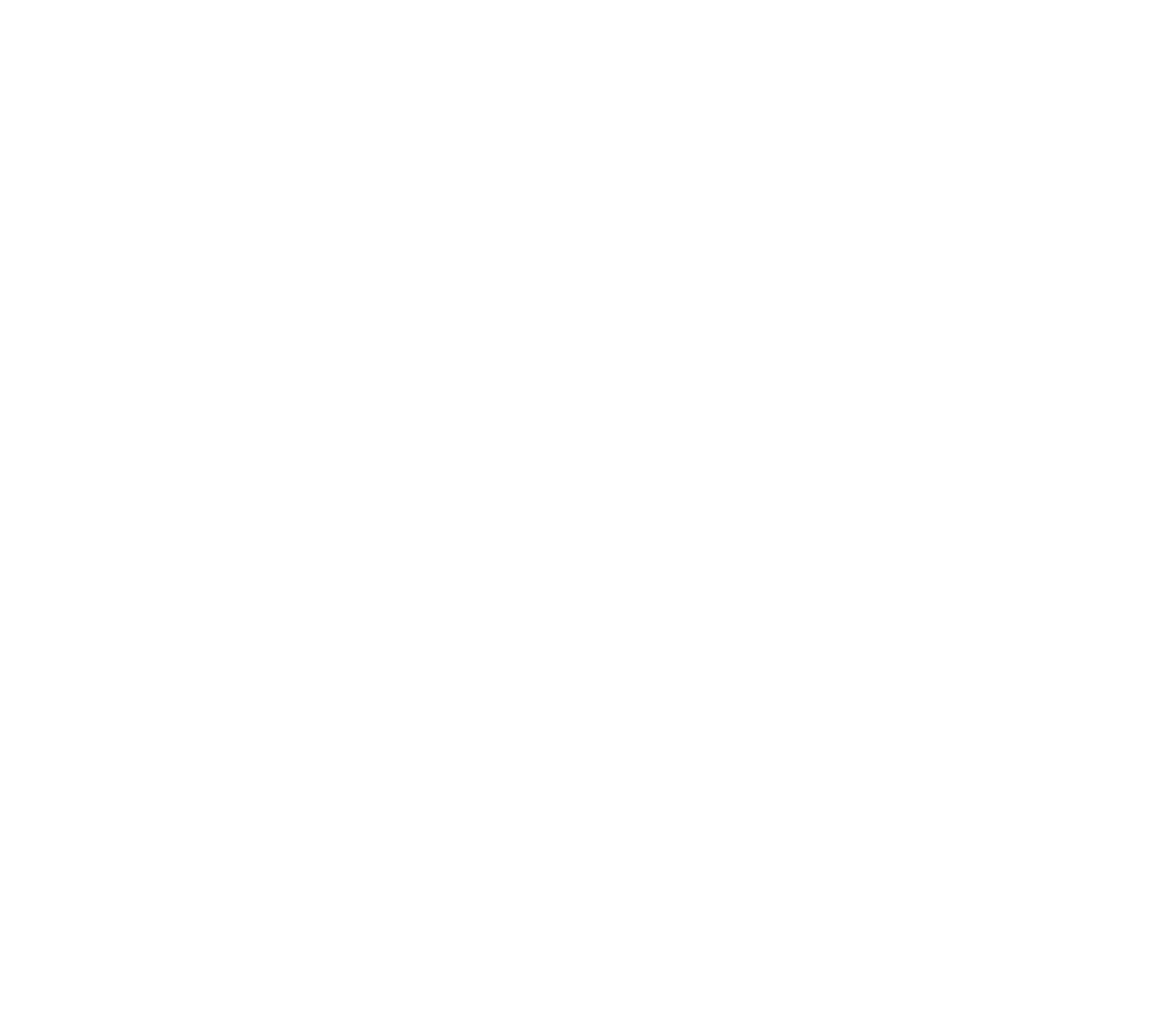
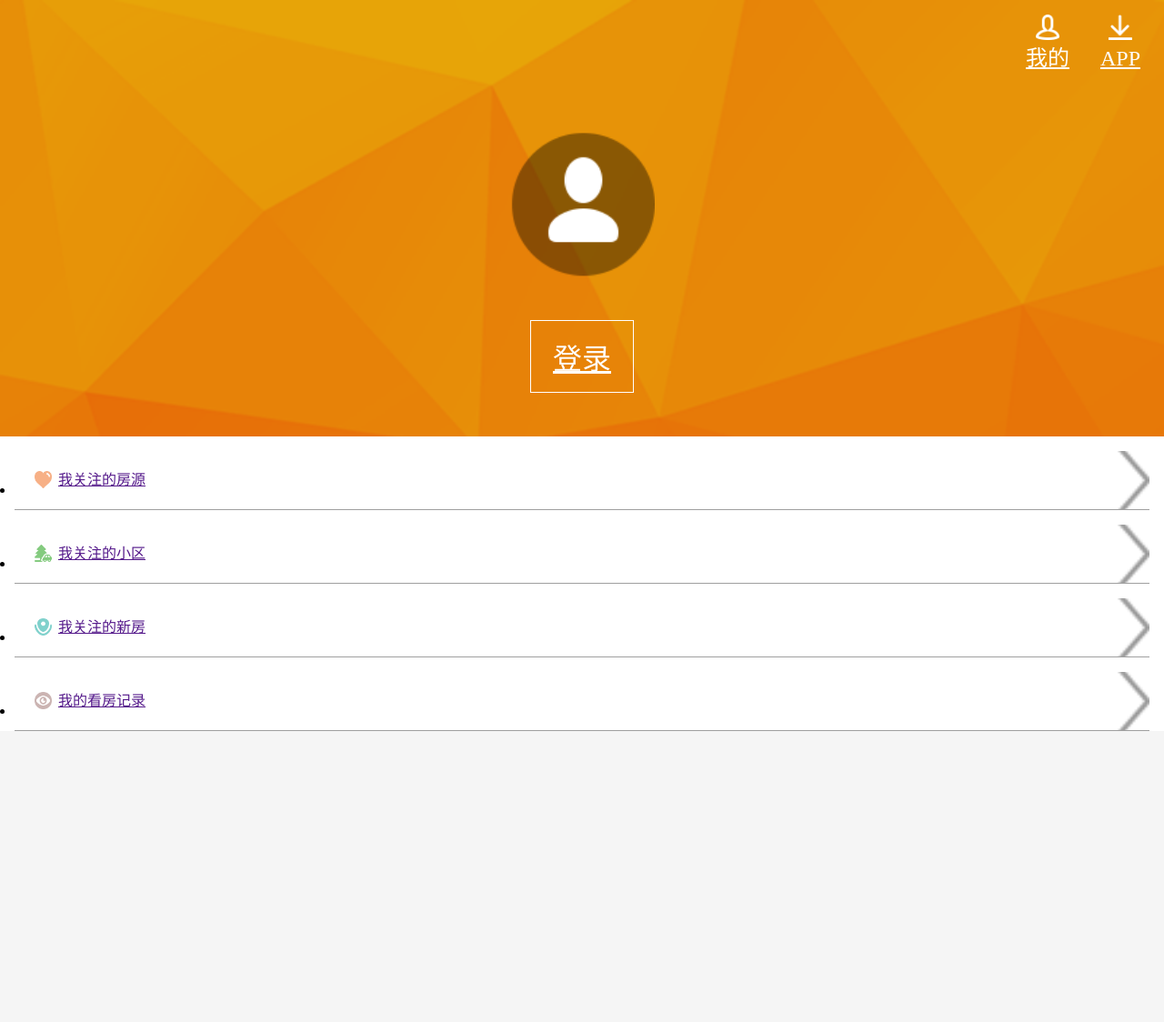
Before and after one commit to shenshuchang/project, a plain HTML site: page my.html in a window 1280 px wide. Shown: the whole page at 91% size. Before the commit the page ends 800 px from the top, so only its background shows below. Drawn offline with Linux system fonts and the light colour scheme.

Commit message:
'dev1.2.1.1'

```diff
--- /dev/null
+++ b/less/my.less
@@ -0,0 +1,119 @@
+* {
+    margin: 0;
+    padding: 0;
+}
+
+
+
+header {
+    width: 100%;
+    display: flex;
+    flex-direction: column;
+    height: 30rem;
+    background: url(../image/my/bg1.png) no-repeat;
+    background-size: cover;
+
+    .tx {
+        margin-top: 4rem;
+        width: 10rem;
+        height: 10rem;
+        align-self: center;
+        background: url(../image/my/urse2.png) no-repeat center center;
+        background-size: cover;
+    }
+
+    .header_a3 {
+        width: 5rem;
+        color: #fff;
+        margin-top: 3rem;
+        border: .05rem solid #fff;
+        padding: 1rem;
+        text-align: center;
+        font-size: 2rem;
+        align-self: center;
+
+    }
+
+    .header {
+        display: flex;
+        justify-content: right;
+
+        a {
+            margin-right: 1rem;
+            font-size: 1.5rem;
+            text-align: center;
+            color: #fff;
+            width: 4rem;
+            height: 4rem;
+            line-height: 6rem;
+            background-color: #fff;
+            margin-top: 1rem;
+        }
+
+        .header_a1 {
+            background: url(../image/my/urse.png) no-repeat top center;
+            background-size: 40%;
+        }
+
+        .header_a2 {
+            background: url(../image/my/down.png) no-repeat top center;
+            background-size: 40%;
+
+        }
+
+
+    }
+}
+
+article {
+    width: 100%;
+
+
+    .article {
+
+        .article_li {
+            margin: 1rem 1rem 0 1rem;
+            padding: 1rem;
+            border-bottom: .1rem solid rgb(159, 159, 159);
+            background: url(../image/my/right.png) no-repeat center right;
+            background-size: 3%;
+
+            a {
+                display: flex;
+                line-height: 2rem;
+
+                .article_li_span1 {
+                    width: 2rem;
+                    height: 2rem;
+                    background: url(../image/my/icon1.png) no-repeat center center;
+                    background-size: 60%;
+                }
+
+                .article_li_span2 {
+
+                    background: url(../image/my/icon2.png) no-repeat center center;
+                    background-size: 60%;
+                }
+
+                .article_li_span3 {
+
+                    background: url(../image/my/icon3.png) no-repeat center center;
+                    background-size: 60%;
+                }
+
+                .article_li_span4 {
+
+                    background: url(../image/my/icon4.png) no-repeat center center;
+                    background-size: 60%;
+                }
+            }
+
+        }
+    }
+}
+
+footer {
+    width: 100%;
+    height: 20rem;
+    background-color: rgb(245, 245, 245);
+}
--- a/my.html
+++ b/my.html
@@ -0,0 +1,60 @@
+<!DOCTYPE html>
+<html lang="en">
+
+<head>
+    <meta charset="UTF-8">
+    <meta http-equiv="X-UA-Compatible" content="IE=edge">
+    <meta name="viewport" content="width=device-width, initial-scale=1.0">
+    <title>我的</title>
+    <link rel="stylesheet" href="css/reset.css">
+    <link rel="stylesheet" href="less/my.css">
+</head>
+
+<body>
+    <header>
+        <div class="header">
+            <a href="" class="header_a1">
+                我的
+            </a>
+            <a href="" class="header_a2">APP</a>
+        </div>
+        <div class="tx">
+
+        </div>
+        <a href="" class="header_a3">登录</a>
+    </header>
+    <article>
+        <ul class="article">
+            <Li class="article_li">
+                <a href="">
+                    <span class="article_li_span1"></span>
+                    我关注的房源
+                </a>
+            </Li>
+            <Li class="article_li">
+                <a href="">
+                    <span class="article_li_span1 article_li_span2"></span>
+                    我关注的小区
+                </a>
+            </Li>
+            <Li class="article_li">
+                <a href="">
+                    <span class="article_li_span1 article_li_span3"></span>
+                    我关注的新房
+                </a>
+            </Li>
+            <Li class="article_li">
+                <a href="">
+                    <span class="article_li_span1 article_li_span4"></span>
+                    我的看房记录
+                </a>
+            </Li>
+        </ul>
+    </article>
+    <footer>
+
+    </footer>
+</body>
+
+</html>
+<script src="js/PFR.js"></script>
```
Also changed, not shown: SecondHandDetails.html (+1 -1 lines), myLogin.html (+16 -0 lines), less/my.css (added).
